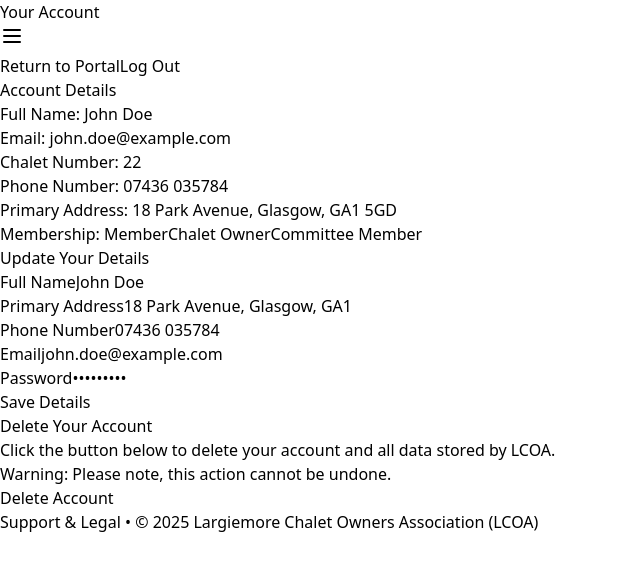
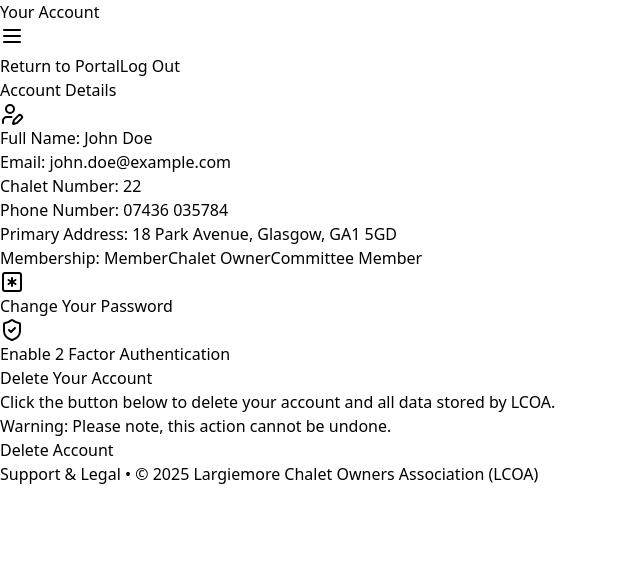
Before and after one commit to dan-08smith/lcoa-v2.0, a Next.js app: page /portal/account in a window 1280 px wide. Shown: the top 570 px of the page, without its empty margins (0-640 px from the left). Built offline with nearby package versions, Linux system fonts and the light colour scheme.

Commit message:
Add extra account functionalities

```diff
--- a/src/app/portal/account/page.tsx
+++ b/src/app/portal/account/page.tsx
@@ -2,6 +2,8 @@
 import Link from "next/link";
 import Footer from "@/app/components/footer";
 import PortalNavbar from "@/app/components/portalnavbar";
+import LinkCard from "@/app/components/LinkCard";
+import { UserPen, SquareAsterisk, ShieldCheck } from "lucide-react";
 
 export default function AccountPage() {
 
@@ -14,8 +16,16 @@
       />
 
       <main className="container mx-auto px-4 py-8 flex-grow">
-        <section className="bg-white shadow rounded p-6 mb-8">
-          <h2 className="text-2xl font-bold mb-4">Account Details</h2>
+        <section className="bg-white shadow rounded p-6 mb-8 relative">
+          <div className="flex items-center justify-between mb-4">
+            <h2 className="text-2xl font-bold mb-2">Account Details</h2>
+            <a href="/portal/account/update-details"
+              className="absolute top-6 right-6"
+              aria-label="Update Account Details"
+            ><UserPen className="w-8 h-8 align-right text-blue-600 mr-4" />
+            </a>
+          </div>
+
           <div className="space-y-4">
             <div>
               <span className="font-medium">Full Name: </span>
@@ -49,40 +59,20 @@
           </div>
         </section>
 
-
+        <section className="bg-white shadow rounded p-6 mb-8">
+          <LinkCard
+            href="/portal/account/change-password"
+            icon={SquareAsterisk}
+            label="Change Your Password"
+          />
+        </section>
 
         <section className="bg-white shadow rounded p-6 mb-8">
-          <h2 className="text-2xl font-bold mb-4">Update Your Details</h2>
-          <form>
-            <div className="mb-4">
-              <label className="block mb-1 font-medium">Full Name</label>
-              <input type="text" defaultValue="John Doe"
-                className="w-full px-4 py-2 border rounded"/>
-            </div>
-            <div className="mb-4">
-              <label className="block mb-1 font-medium">Primary Address</label>
-              <input type="text" defaultValue="18 Park Avenue, Glasgow, GA1 5GD"
-                className="w-full px-4 py-2 border rounded"/>
-            </div>
-            <div className="mb-4">
-              <label className="block mb-1 font-medium">Phone Number</label>
-              <input type="tel" defaultValue="07436 035784"
-                className="w-full px-4 py-2 border rounded"/>
-            </div>
-            <div className="mb-4">
-              <label className="block mb-1 font-medium">Email</label>
-              <input type="email" defaultValue="john.doe@example.com"
-                className="w-full px-4 py-2 border rounded"/>
-            </div>
-            <div className="mb-4">
-              <label className="block mb-1 font-medium">Password</label>
-              <input type="password" defaultValue="loljkhaha"
-                className="w-full px-4 py-2 border rounded"/>
-            </div>
-            <button type="submit"
-              className="bg-blue-600 text-white py-2 px-4 rounded hover:bg-blue-700"
-            >Save Details</button>
-          </form>
+          <LinkCard
+            href="/portal/account/2fa/enable"
+            icon={ShieldCheck}
+            label="Enable 2 Factor Authentication"
+          />
         </section>
 
         <section className="bg-white shadow rounded p-6">
```
Also changed, not shown: src/app/portal/account/2fa/enable/page.tsx (added, +27 -0 lines), src/app/portal/account/2fa/verify/page.tsx (added, +21 -0 lines), src/app/portal/account/change-password/page.tsx (added, +26 -0 lines), src/app/portal/account/update-details/page.tsx (added, +54 -0 lines), src/app/portal/account/2fa/page.tsx (added), 1 other file (tests, documents, lock files or other folders).
